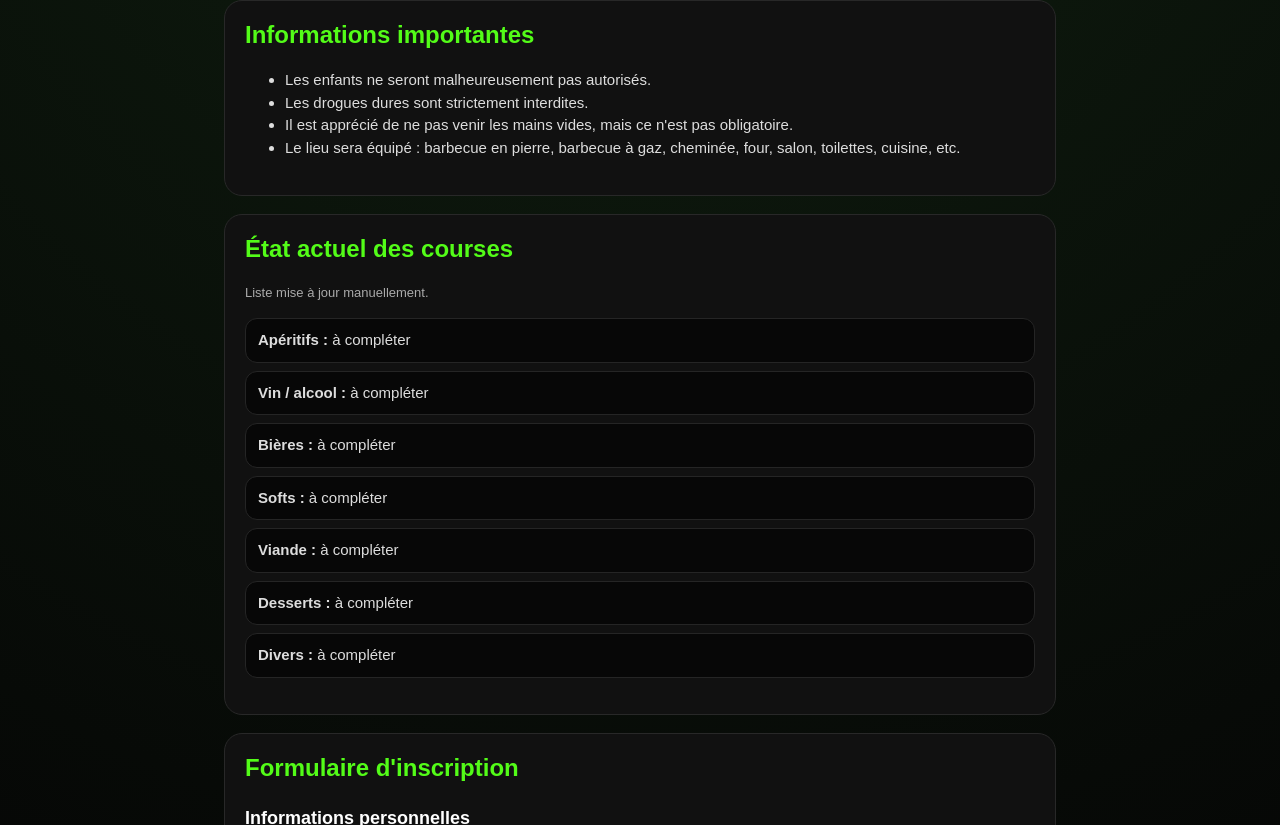
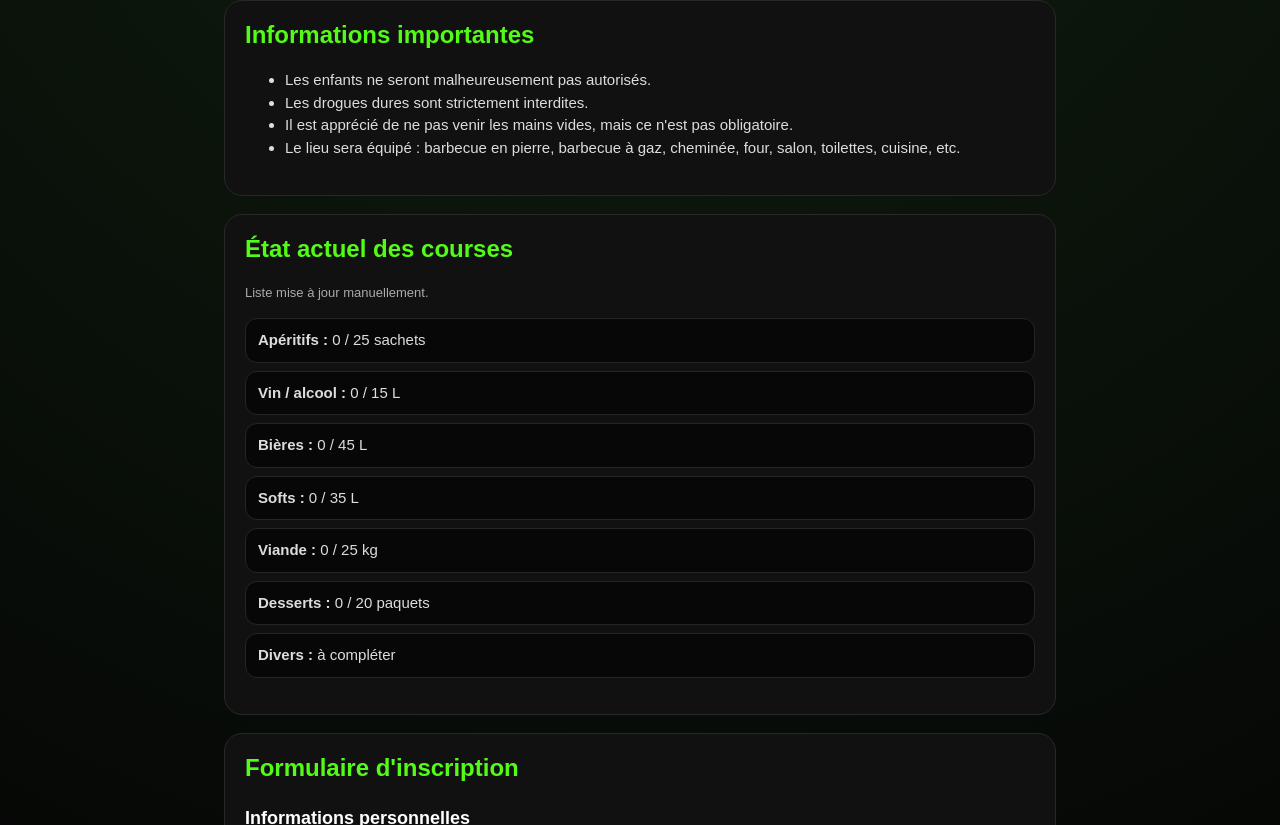
Before and after one commit to Posty78/barbecue-posty78, a plain HTML site: page index.html in a window 1280 px wide. Shown: the part 386-1211 px from the top of the page. Drawn offline with Linux system fonts and the light colour scheme.

Commit message:
Update index.html

```diff
--- a/index.html
+++ b/index.html
@@ -245,14 +245,14 @@
       <p class="muted">Liste mise à jour manuellement.</p>
 
       <ul class="shopping-list">
-        <li><strong>Apéritifs :</strong> à compléter</li>
-        <li><strong>Vin / alcool :</strong> à compléter</li>
-        <li><strong>Bières :</strong> à compléter</li>
-        <li><strong>Softs :</strong> à compléter</li>
-        <li><strong>Viande :</strong> à compléter</li>
-        <li><strong>Desserts :</strong> à compléter</li>
-        <li><strong>Divers :</strong> à compléter</li>
-      </ul>
+  <li><strong>Apéritifs :</strong> 0 / 25 sachets</li>
+  <li><strong>Vin / alcool :</strong> 0 / 15 L</li>
+  <li><strong>Bières :</strong> 0 / 45 L</li>
+  <li><strong>Softs :</strong> 0 / 35 L</li>
+  <li><strong>Viande :</strong> 0 / 25 kg</li>
+  <li><strong>Desserts :</strong> 0 / 20 paquets</li>
+  <li><strong>Divers :</strong> à compléter</li>
+</ul>
     </section>
 
     <section class="card" id="formulaire">
```
